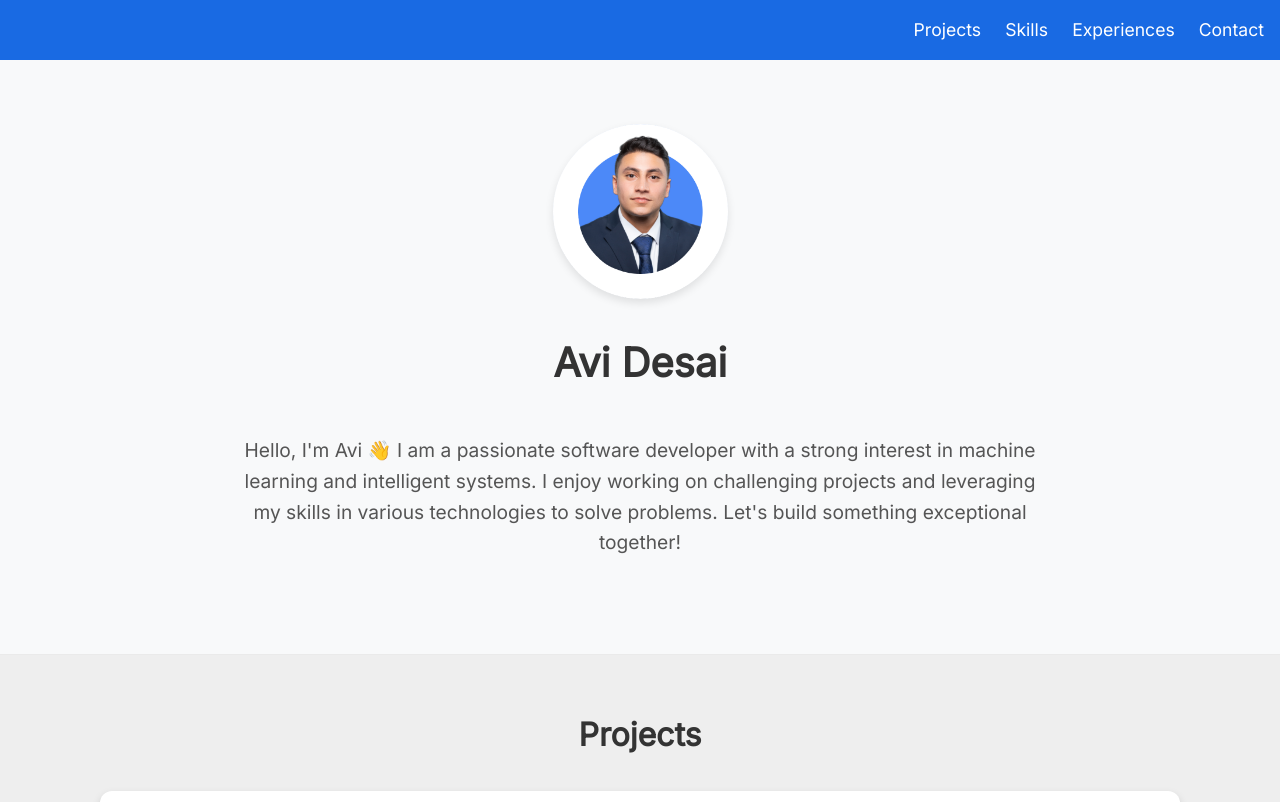
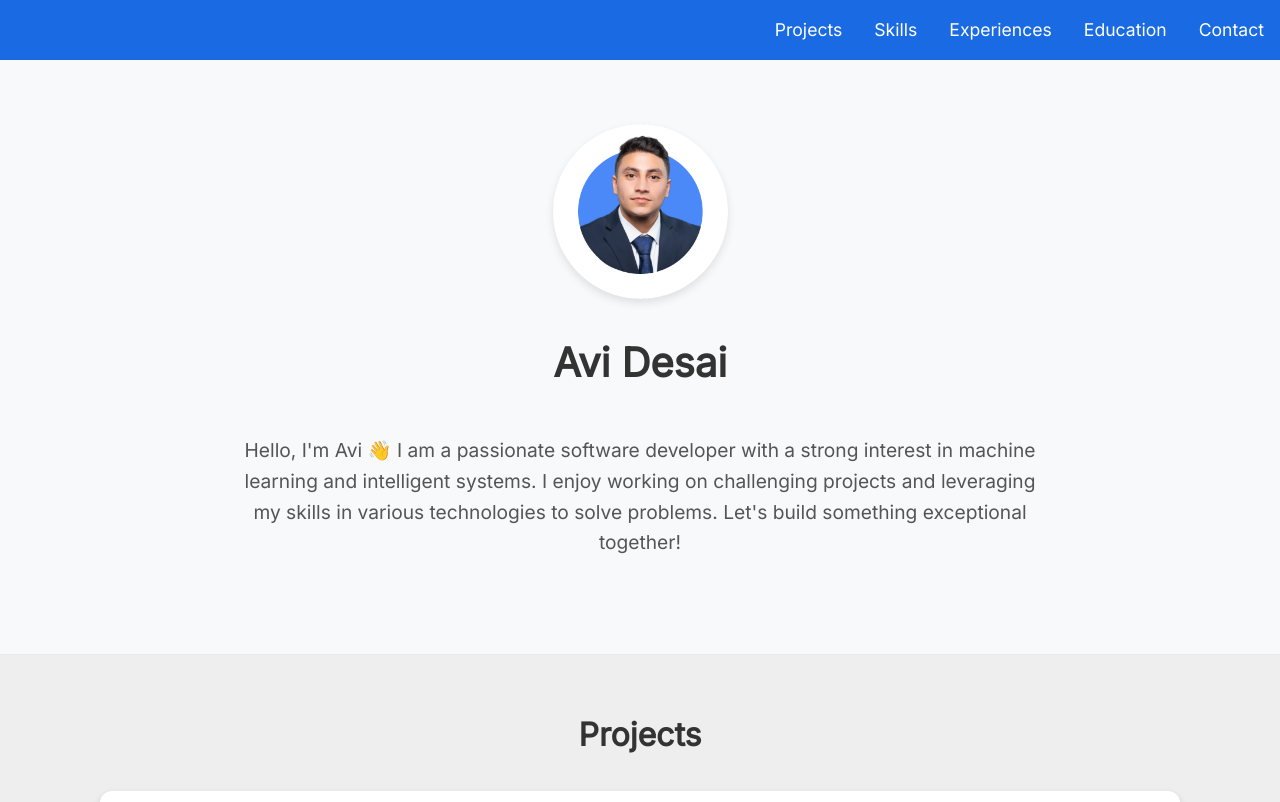
Before and after one commit to avidesai/portfolio, a React (Create React App) app in the folder portfoliowebsite/: page / in a window 1280 px wide. Shown: the top 802 px of the page. Built offline with nearby package versions, Linux system fonts and the light colour scheme.

Commit message:
Made a few changes

```diff
--- a/portfoliowebsite/public/index.html
+++ b/portfoliowebsite/public/index.html
@@ -24,7 +24,7 @@
       work correctly both with client-side routing and a non-root public URL.
       Learn how to configure a non-root public URL by running `npm run build`.
     -->
-    <title>avi desai</title>
+    <title>Avi Desai</title>
   </head>
   <body>
     <noscript>You need to enable JavaScript to run this app.</noscript>
--- a/portfoliowebsite/src/components/Contact/Contact.css
+++ b/portfoliowebsite/src/components/Contact/Contact.css
@@ -42,7 +42,7 @@ section#contact {
     margin-top: 1.8rem;
     justify-content: center;
     align-items: center;
-    gap: 1.5rem;
+    gap: 1.8rem;
   }
 
   section#contact div .contact-icons img {
@@ -59,7 +59,7 @@ section#contact {
     display: inline-block;
     background-color: #333;
     color: #fff;
-    padding: 0.6rem 1.5rem;
+    padding: 0.6rem 2rem;
     text-decoration: none;
     border-radius: 10px;
     transition: background-color 0.3s ease;
--- a/portfoliowebsite/src/components/Header/Header.css
+++ b/portfoliowebsite/src/components/Header/Header.css
@@ -13,7 +13,7 @@ header {
   }
 
   nav ul li {
-    margin-left: 1.5rem;
+    margin-left: 2rem;
   }
 
   nav ul li a {
--- a/portfoliowebsite/src/components/Header/Header.js
+++ b/portfoliowebsite/src/components/Header/Header.js
@@ -9,6 +9,7 @@ const Header = () => {
           <li><a href="#projects">Projects</a></li>
           <li><a href="#skills">Skills</a></li>
           <li><a href="#experience">Experiences</a></li>
+          <li><a href="#education">Education</a></li>
           <li><a href="#contact">Contact</a></li>
         </ul>
       </nav>
```
